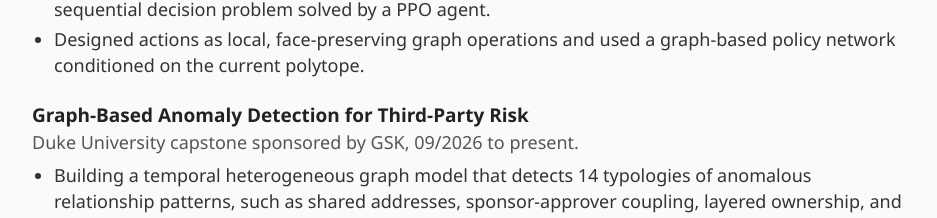
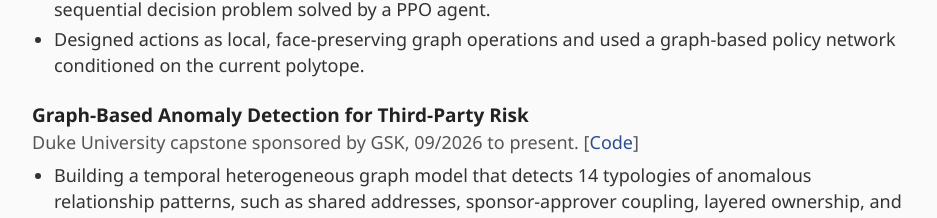
Before and after one commit to FELIXGAO0315/FELIXGAO0315.github.io, a plain HTML site: page index.html in a window 1280 px wide. Shown: the part 1755-1973 px from the top of the page, without its empty margins (324-1261 px from the left). Drawn offline with Linux system fonts and the light colour scheme.

Commit message:
Link GSK capstone repo

```diff
--- a/index.html
+++ b/index.html
@@ -136,7 +136,7 @@
 
   <div class="entry">
     <div class="title">Graph-Based Anomaly Detection for Third-Party Risk</div>
-    <div class="meta">Duke University capstone sponsored by GSK, 09/2026 to present.</div>
+    <div class="meta">Duke University capstone sponsored by GSK, 09/2026 to present. [<a href="https://github.com/FELIXGAO0315/Graph-Based-Detection">Code</a>]</div>
     <ul>
       <li>Building a temporal heterogeneous graph model that detects 14 typologies of anomalous relationship patterns, such as shared addresses, sponsor-approver coupling, layered ownership, and bridge entities, among about 21,000 synthetic third-party vendor records. The graph uses only information observed by each period end, and the model returns a ranked list of review cases.</li>
       <li>Built the vendor-level baseline and the relationship-feature layer. Relationship features alone tripled test AP over the vendor-level baseline.</li>
```
